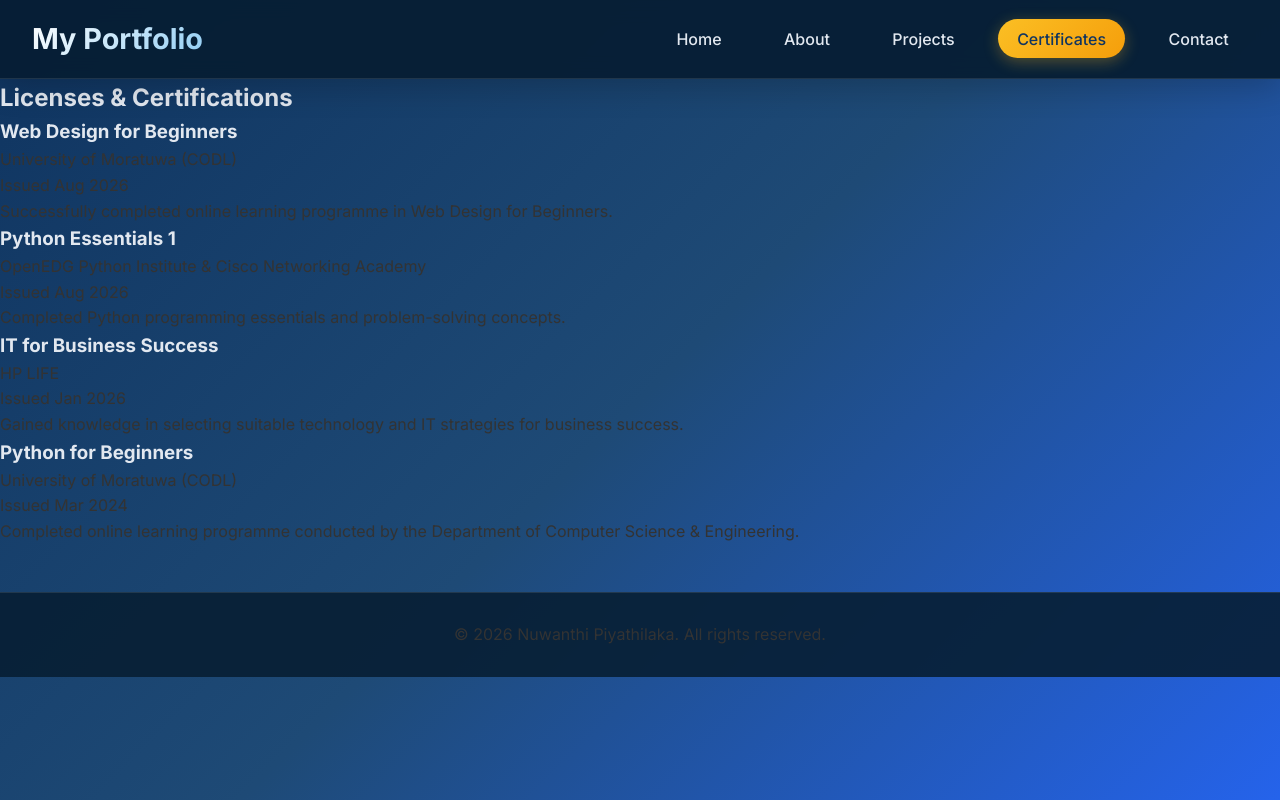
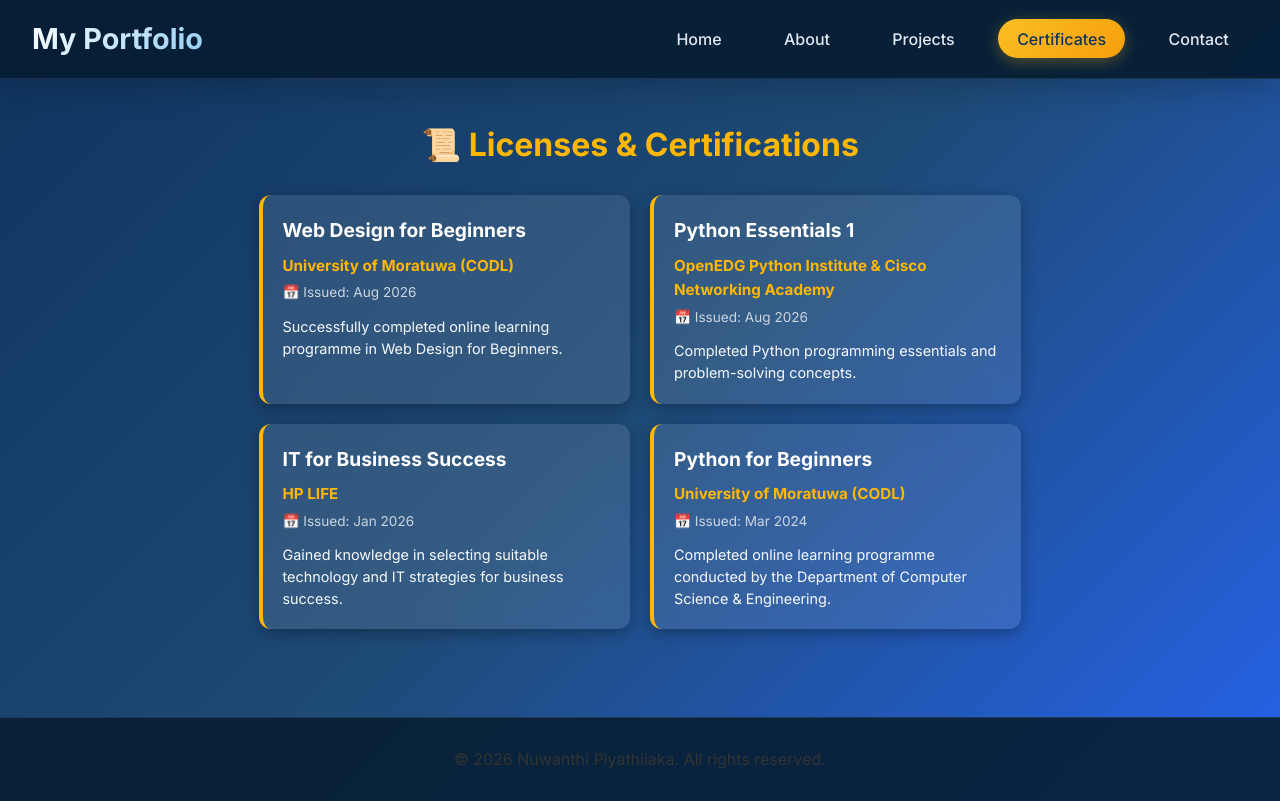
Before and after one commit to Nuwanthi608/my-portfolio, a React (Create React App) app: page /certificates in a window 1280 px wide. Built offline with nearby package versions, Linux system fonts and the light colour scheme.

Commit message:
Fix text visibility for certificates page

```diff
--- a/src/components/Certificate.js
+++ b/src/components/Certificate.js
@@ -29,20 +29,29 @@ const Certificates = () => {
   ];
 
   return (
-    <section id="certificates" className="py-12 px-6 max-w-5xl mx-auto">
-      <h2 className="text-3xl font-bold mb-6 text-gray-800">Licenses & Certifications</h2>
+    <div className="container" style={{ padding: '40px 20px', maxWidth: '1000px', margin: '0 auto' }}>
+      <h2 style={{ color: '#ffb703', fontSize: '2rem', marginBottom: '25px', textAlign: 'center' }}>
+        📜 Licenses & Certifications
+      </h2>
 
-      <div className="grid grid-cols-1 md:grid-cols-2 gap-6">
+      <div style={{ display: 'grid', gridTemplateColumns: 'repeat(auto-fit, minmax(300px, 1fr))', gap: '20px' }}>
         {certificationsList.map((cert, index) => (
-          <div key={index} className="bg-white shadow-md rounded-lg p-6 border-l-4 border-blue-500">
-            <h3 className="text-xl font-bold text-gray-800">{cert.title}</h3>
-            <p className="text-sm font-semibold text-blue-600 mt-1">{cert.issuer}</p>
-            <p className="text-xs text-gray-400 mb-3">Issued {cert.date}</p>
-            <p className="text-gray-600 text-sm">{cert.description}</p>
+          <div key={index} style={{
+            backgroundColor: 'rgba(255, 255, 255, 0.1)',
+            backdropFilter: 'blur(10px)',
+            borderRadius: '12px',
+            padding: '20px',
+            borderLeft: '4px solid #ffb703',
+            boxShadow: '0 4px 15px rgba(0,0,0,0.3)'
+          }}>
+            <h3 style={{ color: '#ffffff', fontSize: '1.2rem', marginBottom: '8px', fontWeight: 'bold' }}>{cert.title}</h3>
+            <p style={{ color: '#ffb703', fontSize: '0.95rem', fontWeight: 'bold', margin: '4px 0' }}>{cert.issuer}</p>
+            <p style={{ color: '#cbd5e0', fontSize: '0.85rem', marginBottom: '12px' }}>📅 Issued: {cert.date}</p>
+            <p style={{ color: '#f7fafc', fontSize: '0.9rem', lineHeight: '1.5' }}>{cert.description}</p>
           </div>
         ))}
       </div>
-    </section>
+    </div>
   );
 };
 
```
